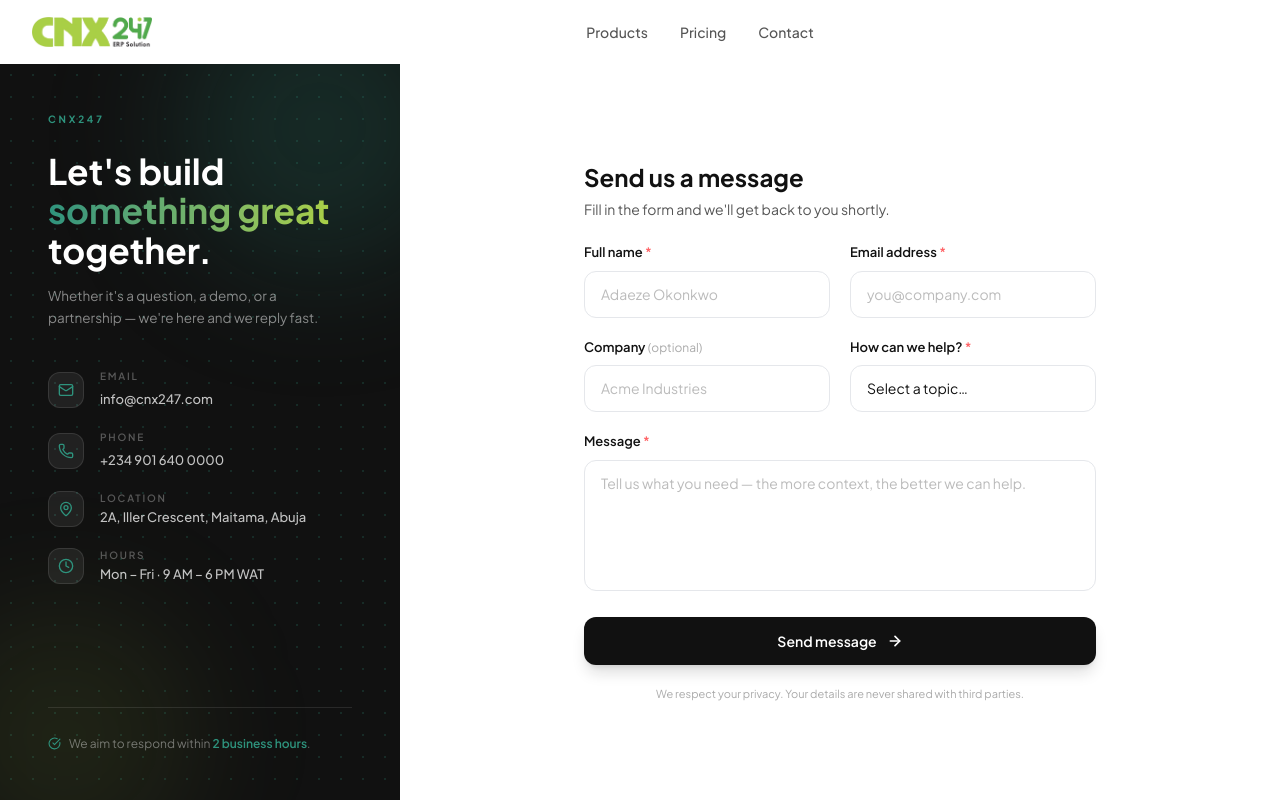
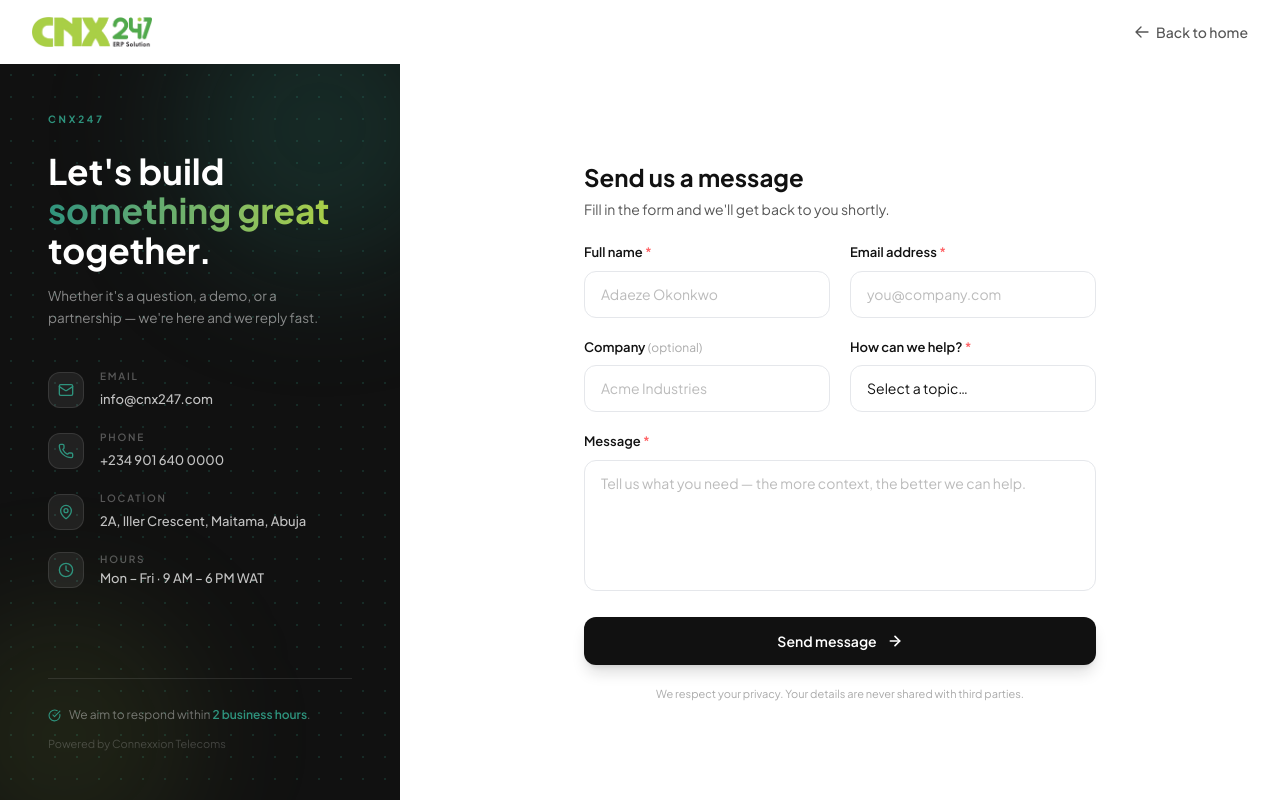
Before and after one commit to Phumie-bee/cnx247_landing_page, a Next.js app: page /contact in a window 1280 px wide. Built offline with nearby package versions, Linux system fonts and the light colour scheme.

Commit message:
adding powered by connexxion telecoms

```diff
--- a/app/contact/page.tsx
+++ b/app/contact/page.tsx
@@ -26,7 +26,7 @@ const contactDetails = [
     icon: MapPin,
     label: "Location",
     value: "2A, Iller Crescent, Maitama, Abuja",
-    href: null,
+    href: "https://maps.app.goo.gl/2VkjjzMrkFX2vntA6?g_st=iw",
   },
   {
     icon: Clock,
@@ -110,7 +110,8 @@ export default function ContactPage() {
               </ul>
             </div>
 
-            <div className="flex items-center gap-2 pt-7 border-t border-white/10">
+            <div className="pt-7 border-t border-white/10 space-y-3">
+              <div className="flex items-center gap-2">
                 <CheckCircle
                   size={13}
                   className="text-primary shrink-0"
@@ -122,6 +123,10 @@ export default function ContactPage() {
                     2 business hours
                   </span>
                   .
+                </p>
+              </div>
+              <p className="text-[11px] text-white/20">
+                Powered by Connexxion Telecoms
               </p>
             </div>
           </div>
--- a/components/Footer.tsx
+++ b/components/Footer.tsx
@@ -98,9 +98,14 @@ export default function Footer() {
         </div>
 
         <div className="mt-12 pt-8 border-t border-white/10 flex flex-col md:flex-row justify-between items-center gap-4">
-          <p className="text-sm text-gray-400">
-            &copy; {new Date().getFullYear()} CNX247. All rights reserved.
-          </p>
+          <div className="flex flex-col items-center md:items-start gap-1">
+            <p className="text-sm text-gray-400">
+              &copy; {new Date().getFullYear()} CNX247. All rights reserved.
+            </p>
+            <p className="text-[11px] text-white/25">
+              Powered by Connexxion Telecoms
+            </p>
+          </div>
           <div className="flex items-center gap-5">
             {/* Twitter/X */}
             <a
--- a/components/Navbar.tsx
+++ b/components/Navbar.tsx
@@ -43,6 +43,26 @@ export default function Navbar() {
         </Link>
 
         {/* Desktop nav */}
+        {pathname === "/contact" && (
+          <Link
+            href="/"
+            className="flex items-center gap-1.5 text-sm font-medium text-body hover:text-primary transition-colors duration-200"
+          >
+            <svg
+              className="w-4 h-4"
+              fill="none"
+              viewBox="0 0 24 24"
+              strokeWidth={2}
+              stroke="currentColor"
+              aria-hidden="true"
+            >
+              <path strokeLinecap="round" strokeLinejoin="round" d="M10.5 19.5 3 12m0 0 7.5-7.5M3 12h18" />
+            </svg>
+            Back to home
+          </Link>
+        )}
+
+        {pathname !== "/contact" && (
           <ul className="hidden md:flex items-center gap-8 text-sm font-medium text-body">
             {navLinks.map((link) => (
               <li key={link.href}>
@@ -55,16 +75,16 @@ export default function Navbar() {
               </li>
             ))}
           </ul>
+        )}
 
+        {pathname !== "/contact" && (
           <div className="flex items-center gap-3">
-          {pathname !== "/contact" && (
             <Button
               href="/contact"
               className="hidden md:inline-flex px-5! py-2! text-sm! bg-primary!"
             >
               Get Started
             </Button>
-          )}
 
             {/* Mobile hamburger */}
             <button
@@ -95,9 +115,11 @@ export default function Navbar() {
               </svg>
             </button>
           </div>
+        )}
       </div>
 
       {/* Mobile menu */}
+      {pathname !== "/contact" && (
         <div
           className={`md:hidden overflow-hidden transition-all duration-300 ${
             mobileOpen ? "max-h-64 border-t border-gray-100" : "max-h-0"
@@ -114,16 +136,15 @@ export default function Navbar() {
                 {link.label}
               </Link>
             ))}
-          {pathname !== "/contact" && (
             <Button
               href="/contact"
               className="w-full mt-2 px-5! py-2.5! text-sm! bg-primary!"
             >
               Get Started
             </Button>
-          )}
           </div>
         </div>
+      )}
     </nav>
   );
 }
```
Lines whose indentation alone changed are shown as unchanged.
